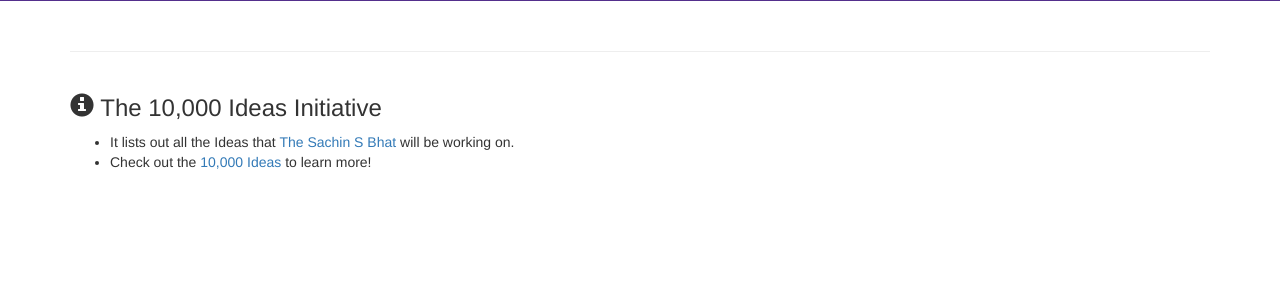
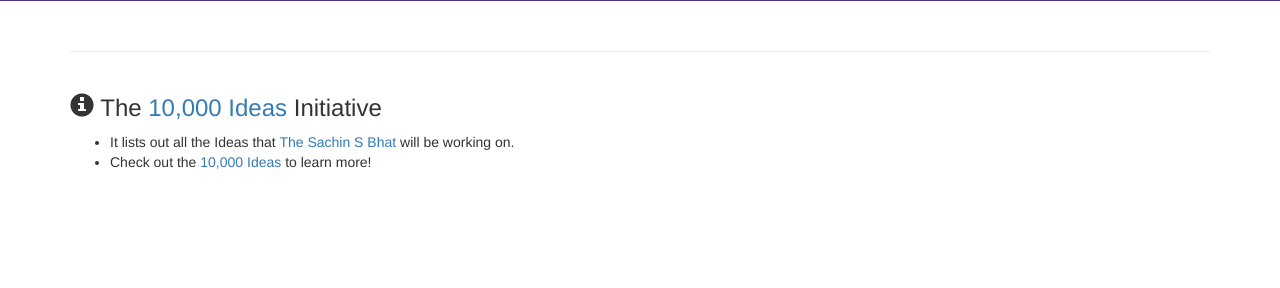
Before and after one commit to TheSachinSBhat/website, a Django app: page / in a window 1280 px wide. Shown: the part 360-648 px from the top of the page. Run offline with Django 3.2, Linux system fonts and the light colour scheme; some libraries are stand-ins or nearby versions.

Commit message:
Commit #12: Add link to ideas page on the Section Header as well

```diff
--- a/hello/templates/index.html
+++ b/hello/templates/index.html
@@ -13,7 +13,7 @@
   <hr>
   <div class="row">
     <div class="col-md-6">
-      <h3><span class="glyphicon glyphicon-info-sign"></span> The 10,000 Ideas Initiative</h3>
+      <h3><span class="glyphicon glyphicon-info-sign"></span> The <a href="http://sachinbhat.herokuapp.com/ideas/">10,000 Ideas</a> Initiative</h3>
       <ul>
         <li>It lists out all the Ideas that <a href="https://twitter.com/TheSachinSBhat" target="_blank">The Sachin S Bhat</a> will be working on.</li>
         <li>Check out the <a href="http://sachinbhat.herokuapp.com/ideas/">10,000 Ideas</a> to learn more!</li>
```
